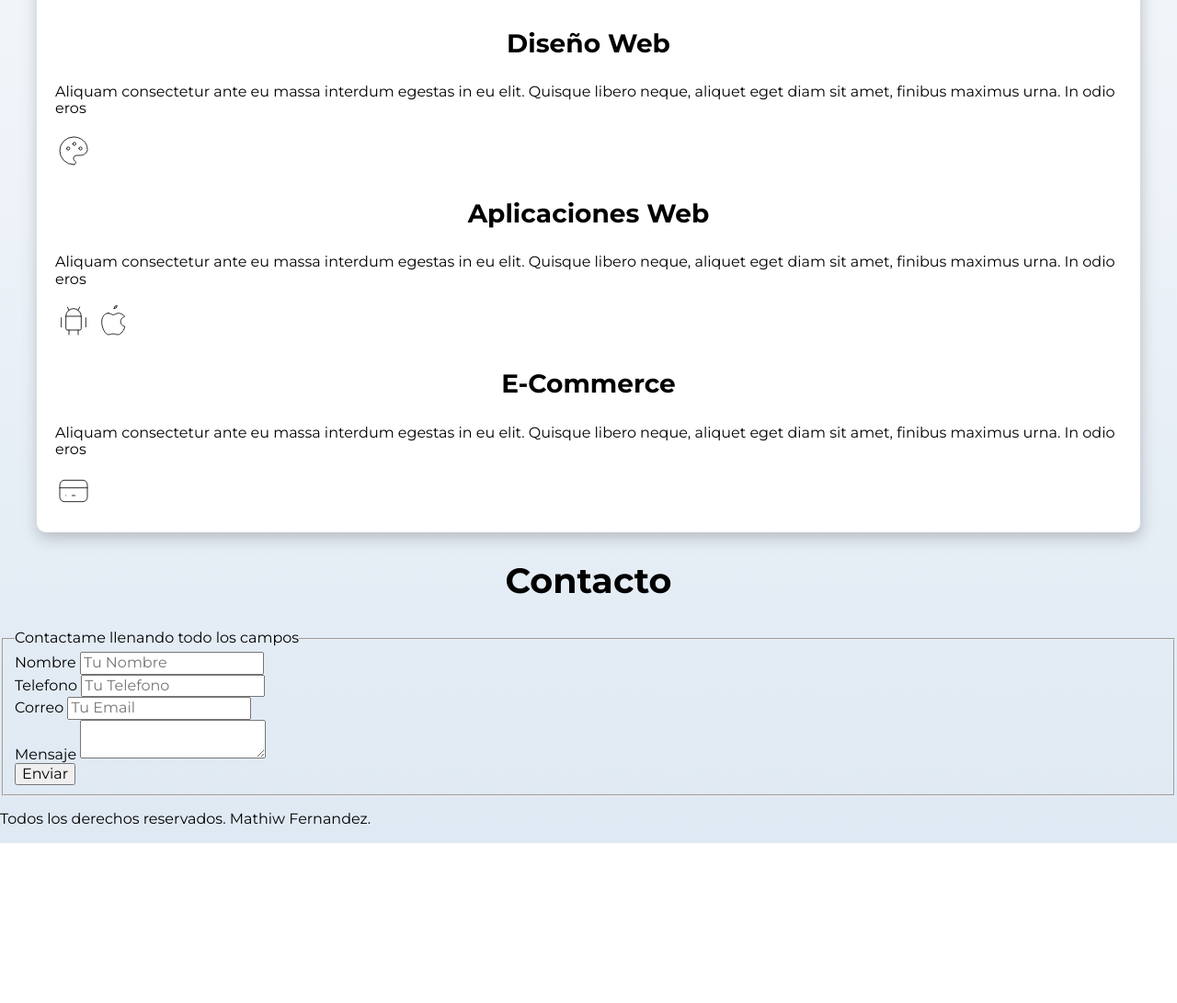
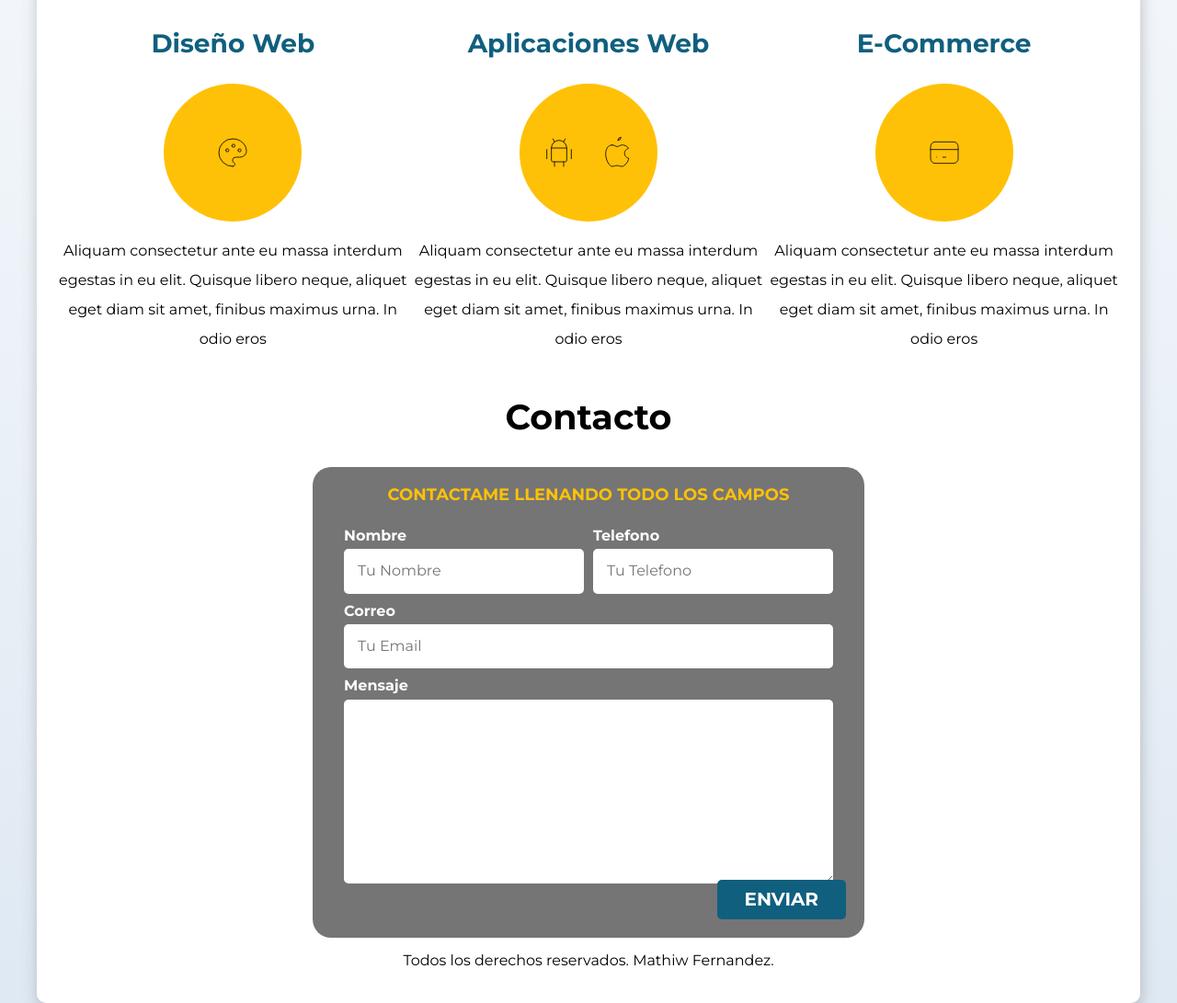
Before and after one commit to Mathiw88/Sitio-Freelance, a plain HTML site: page index.html in a window 1280 px wide. Shown: the part 752-1843 px from the top of the page at 92% size. Before the commit the page ends 1669 px from the top, so only its background shows below. Drawn offline with Linux system fonts and the light colour scheme.

Commit message:
Formulario, css a inputs y scroll

```diff
--- a/css/style.css
+++ b/css/style.css
@@ -12,6 +12,7 @@
  html {
      font-size: 62.5%;
      box-sizing: border-box;
+     scroll-snap-type: y mandatory;
  }
 
 
@@ -46,6 +47,7 @@
      font-weight: bold;
      border-radius: .5rem;
      width: 90%;
+     border: none;
      text-align: center
  }
 
@@ -53,6 +55,10 @@
      .boton {
          width: auto;
      }
+ }
+
+ .boton:hover {
+     cursor: pointer;
  }
 
  .sombra {
@@ -87,6 +93,26 @@
 
  .titulo span {
      font-size: 2rem;
+ }
+
+ /** Utilidades **/
+ .w-sm-100 {
+     width: 100%;
+ }
+
+ .alinear-derecha {
+     justify-content: flex-end;
+ }
+
+ @media (min-width: 768px) {
+     .w-sm-100 {
+         width: auto;
+     }
+
+ }
+
+ .flex {
+     display: flex;
  }
 
  /*Navegacion Principal*/
@@ -153,12 +179,115 @@
      color: var(--blanco)
  }
 
- .ubicacion {
+ .contenido-hero .ubicacion {
      display: flex;
      align-items: flex-end;
  }
 
  /* Servicios*/
- .servicios {
-     display: grid;
+ .servicio,
+ /*scroll snap */
+ .nav-principal,
+ .formulario {
+     scroll-snap-align: center;
+     scroll-snap-stop: always;
  }
+
+ @media (min-width: 768px) {
+     .servicios {
+         display: grid;
+         grid-template-columns: 1fr 1fr 1fr;
+     }
+ }
+
+ .servicio {
+     display: flex;
+     flex-direction: column;
+     align-items: center;
+ }
+
+ .servicio p {
+     line-height: 2;
+     text-align: center;
+ }
+
+ .servicio h3 {
+     color: var(--secundario)
+ }
+
+ .servicio .iconos {
+     width: 15rem;
+     height: 15rem;
+     background-color: var(--primario);
+     border-radius: 50%;
+     display: flex;
+     justify-content: space-evenly;
+     align-items: center;
+
+ }
+
+ /** Contacto **/
+ .formulario {
+     background-color: var(--gris);
+     width: min(60rem, 100%);
+     /** Utiliza el valor mas pequeño**/
+     margin: 0 auto;
+     padding: 2rem;
+     border-radius: 2rem;
+ }
+
+ .formulario fieldset {
+     border: none;
+ }
+
+ .formulario legend {
+     text-align: center;
+     font-size: 1.8rem;
+     text-transform: uppercase;
+     font-weight: 700;
+     margin-bottom: 2rem;
+     color: var(--primario);
+
+ }
+
+ @media (min-width: 768px) {
+     .contenedor-campos {
+         display: grid;
+         grid-template-columns: repeat(2, 1fr);
+         column-gap: 1rem;
+         grid-template-rows: auto auto 20rem;
+     }
+ }
+
+ .campo:nth-child(3),
+ .campo:nth-child(4) {
+     grid-column: 1 / 3;
+ }
+
+ .campo textarea {
+     height: 20rem;
+
+ }
+
+ .campo {
+     margin-bottom: 1rem;
+ }
+
+ .campo label {
+     color: var(--blanco);
+     font-weight: bold;
+     margin-bottom: .5rem;
+     display: block;
+ }
+
+ .input-text {
+     width: 100%;
+     padding: 1.5rem;
+     border-radius: .5rem;
+     border: none;
+ }
+
+ /**Footer */
+ .footer {
+     text-align: center;
+ }
--- a/index.html
+++ b/index.html
@@ -60,31 +60,32 @@
   <main class="contenedor sombra">
     <h2>Mis Servicios</h2>
     <div class="servicios">
-      <section>
+
+      <section class="servicio">
         <h3>Diseño Web</h3>
-        <p>Aliquam consectetur ante eu massa interdum egestas in eu elit.
-          Quisque libero neque, aliquet eget diam sit amet,
-          finibus maximus urna. In odio eros</p>
-
-        <svg xmlns="http://www.w3.org/2000/svg" width="40" height="40" viewBox="0 0 24 24" fill="none" stroke="#000000"
-          stroke-width="0.5" stroke-linecap="round" stroke-linejoin="round">
+        <div class="iconos">
+          <svg xmlns="http://www.w3.org/2000/svg" width="40" height="40" viewBox="0 0 24 24" fill="none"
+            stroke="#000000" stroke-width="0.5" stroke-linecap="round" stroke-linejoin="round">
             <path
               d="M12 21a9 9 0 0 1 0 -18c4.97 0 9 3.582 9 8c0 1.06 -.474 2.078 -1.318 2.828c-.844 .75 -1.989 1.172 -3.182 1.172h-2.5a2 2 0 0 0 -1 3.75a1.3 1.3 0 0 1 -1 2.25" />
             <path d="M8.5 10.5m-1 0a1 1 0 1 0 2 0a1 1 0 1 0 -2 0" />
             <path d="M12.5 7.5m-1 0a1 1 0 1 0 2 0a1 1 0 1 0 -2 0" />
             <path d="M16.5 10.5m-1 0a1 1 0 1 0 2 0a1 1 0 1 0 -2 0" />
           </svg>
-
-      </section>
-
-      <section>
-        <h3>Aplicaciones Web</h3>
+        </div>
         <p>Aliquam consectetur ante eu massa interdum egestas in eu elit.
           Quisque libero neque, aliquet eget diam sit amet,
           finibus maximus urna. In odio eros</p>
 
-        <svg xmlns="http://www.w3.org/2000/svg" width="40" height="40" viewBox="0 0 24 24" fill="none" stroke="#000000"
-          stroke-width="0.5" stroke-linecap="round" stroke-linejoin="round">
+
+
+      </section>
+
+      <section class="servicio">
+        <h3>Aplicaciones Web</h3>
+        <div class="iconos">
+          <svg xmlns="http://www.w3.org/2000/svg" width="40" height="40" viewBox="0 0 24 24" fill="none"
+            stroke="#000000" stroke-width="0.5" stroke-linecap="round" stroke-linejoin="round">
             <path d="M4 10l0 6" />
             <path d="M20 10l0 6" />
             <path d="M7 9h10v8a1 1 0 0 1 -1 1h-8a1 1 0 0 1 -1 -1v-8a5 5 0 0 1 10 0" />
@@ -95,76 +96,85 @@
           </svg>
 
 
-        <svg xmlns="http://www.w3.org/2000/svg" width="40" height="40" viewBox="0 0 24 24" fill="none" stroke="#000000"
-          stroke-width="0.5" stroke-linecap="round" stroke-linejoin="round">
+          <svg xmlns="http://www.w3.org/2000/svg" width="40" height="40" viewBox="0 0 24 24" fill="none"
+            stroke="#000000" stroke-width="0.5" stroke-linecap="round" stroke-linejoin="round">
             <path
               d="M8.286 7.008c-3.216 0 -4.286 3.23 -4.286 5.92c0 3.229 2.143 8.072 4.286 8.072c1.165 -.05 1.799 -.538 3.214 -.538c1.406 0 1.607 .538 3.214 .538s4.286 -3.229 4.286 -5.381c-.03 -.011 -2.649 -.434 -2.679 -3.23c-.02 -2.335 2.589 -3.179 2.679 -3.228c-1.096 -1.606 -3.162 -2.113 -3.75 -2.153c-1.535 -.12 -3.032 1.077 -3.75 1.077c-.729 0 -2.036 -1.077 -3.214 -1.077z" />
             <path d="M12 4a2 2 0 0 0 2 -2a2 2 0 0 0 -2 2" />
           </svg>
 
-      </section>
-
-
-      <section>
-        <h3> E-Commerce</h3>
+        </div>
         <p>Aliquam consectetur ante eu massa interdum egestas in eu elit.
           Quisque libero neque, aliquet eget diam sit amet,
           finibus maximus urna. In odio eros</p>
 
 
-        <svg xmlns="http://www.w3.org/2000/svg" width="40" height="40" viewBox="0 0 24 24" fill="none" stroke="#000000"
-          stroke-width="0.5" stroke-linecap="round" stroke-linejoin="round">
+      </section>
+
+
+      <section class="servicio">
+        <h3> E-Commerce</h3>
+        <div class="iconos"><svg xmlns="http://www.w3.org/2000/svg" width="40" height="40" viewBox="0 0 24 24"
+            fill="none" stroke="#000000" stroke-width="0.5" stroke-linecap="round" stroke-linejoin="round">
             <path d="M3 5m0 3a3 3 0 0 1 3 -3h12a3 3 0 0 1 3 3v8a3 3 0 0 1 -3 3h-12a3 3 0 0 1 -3 -3z" />
             <path d="M3 10l18 0" />
             <path d="M7 15l.01 0" />
             <path d="M11 15l2 0" />
-        </svg>
+          </svg></div>
+        <p>Aliquam consectetur ante eu massa interdum egestas in eu elit.
+          Quisque libero neque, aliquet eget diam sit amet,
+          finibus maximus urna. In odio eros</p>
+
+
+
 
       </section>
-    </div> <!--Cierre de clases servicios-->
-  </main>
+    </div> <!--Cierre deservicios-->
+
 
     <section>
       <h2>Contacto</h2>
-    <form>
+      <form class="formulario">
         <fieldset>
           <legend>Contactame llenando todo los campos</legend>
-        <div>
+
+          <div class="contenedor-campos">
+            <div class="campo">
               <label>Nombre</label>
-          <input type="text" placeholder="Tu Nombre">
+              <input class="input-text" type="text" placeholder="Tu Nombre">
             </div>
 
-        <div>
+            <div class="campo">
               <label>Telefono</label>
-          <input type="number" placeholder="Tu Telefono">
+              <input class="input-text" type="number" placeholder="Tu Telefono">
             </div>
 
-        <div>
+            <div class="campo">
               <label>Correo</label>
-          <input type="email" placeholder="Tu Email">
+              <input class="input-text" type="email" placeholder="Tu Email">
             </div>
 
-        <div>
+            <div class="campo">
               <Label>Mensaje</Label>
-          <textarea></textarea>
+              <textarea class="input-text"></textarea>
             </div>
 
-        <div>
-          <input type="submit" value="Enviar">
-        </div>
+          </div> <!-- contenedor-campos-->
 
 
         </fieldset>
-
+        <div class="alinear-derecha flex">
+          <input class="boton w-sm-100" type="submit" value="Enviar">
+        </div>
       </form>
     </section>
 
 
-  <footer>
+    <footer class="footer">
       <p>Todos los derechos reservados. Mathiw Fernandez.</p>
 
     </footer>
-
+  </main>
 
 </body>
 
```
Lines whose indentation alone changed are shown as unchanged.
